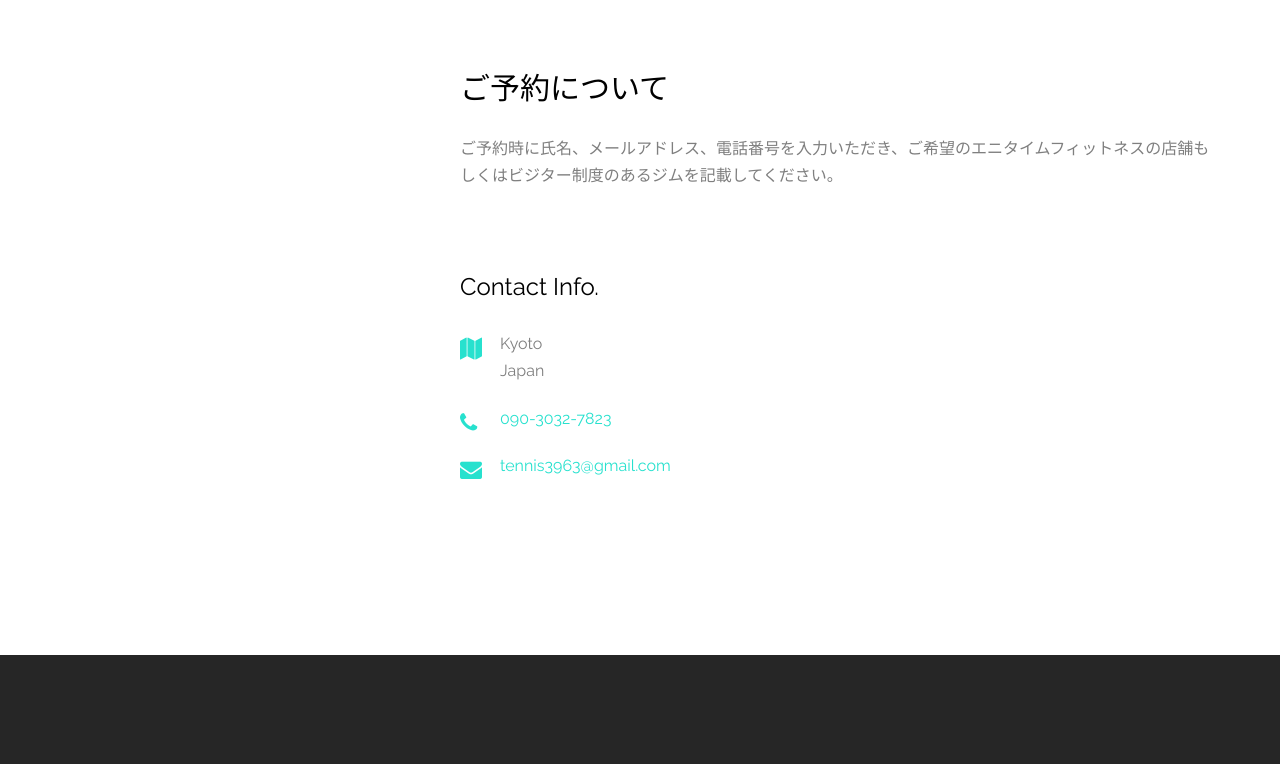
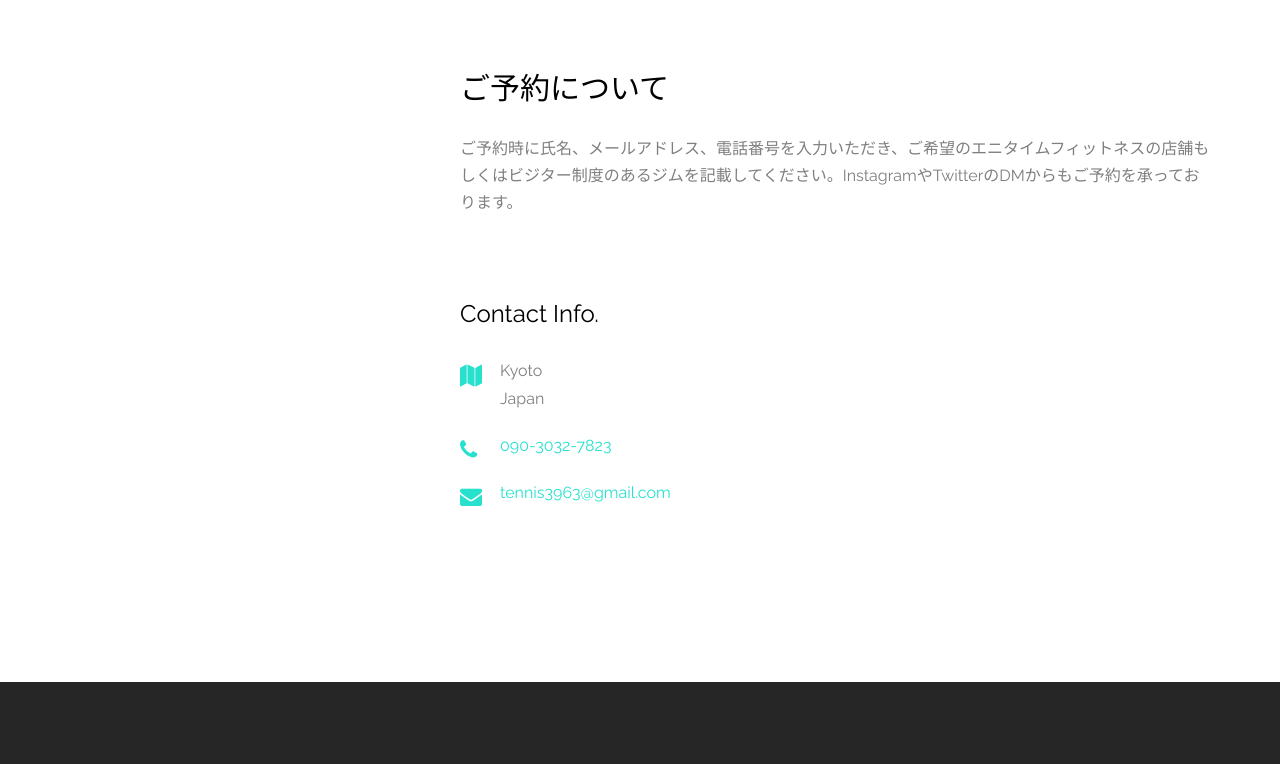
Before and after one commit to daisuke8929/fitness, a plain HTML site: page contact.html in a window 1280 px wide. Shown: the part 920-1684 px from the top of the page. Drawn offline with Linux system fonts and the light colour scheme; some packages are replaced by stand-ins of ours; no server answers; files whose address does not match are found by name.

Commit message:
文言修正

```diff
--- a/contact.html
+++ b/contact.html
@@ -107,7 +107,7 @@
 			<div class="row">
 				<div class="col-md-8 col-md-offset-2 col-md-push-2 animate-box">
 					<h2>ご予約について</h2>
-					<p>ご予約時に氏名、メールアドレス、電話番号を入力いただき、ご希望のエニタイムフィットネスの店舗もしくはビジター制度のあるジムを記載してください。</p><br><br>
+					<p>ご予約時に氏名、メールアドレス、電話番号を入力いただき、ご希望のエニタイムフィットネスの店舗もしくはビジター制度のあるジムを記載してください。InstagramやTwitterのDMからもご予約を承っております。</p><br><br>
 
 				</div>
 				<div class="col-md-8 col-md-offset-2 col-md-push-2 animate-box">
```
